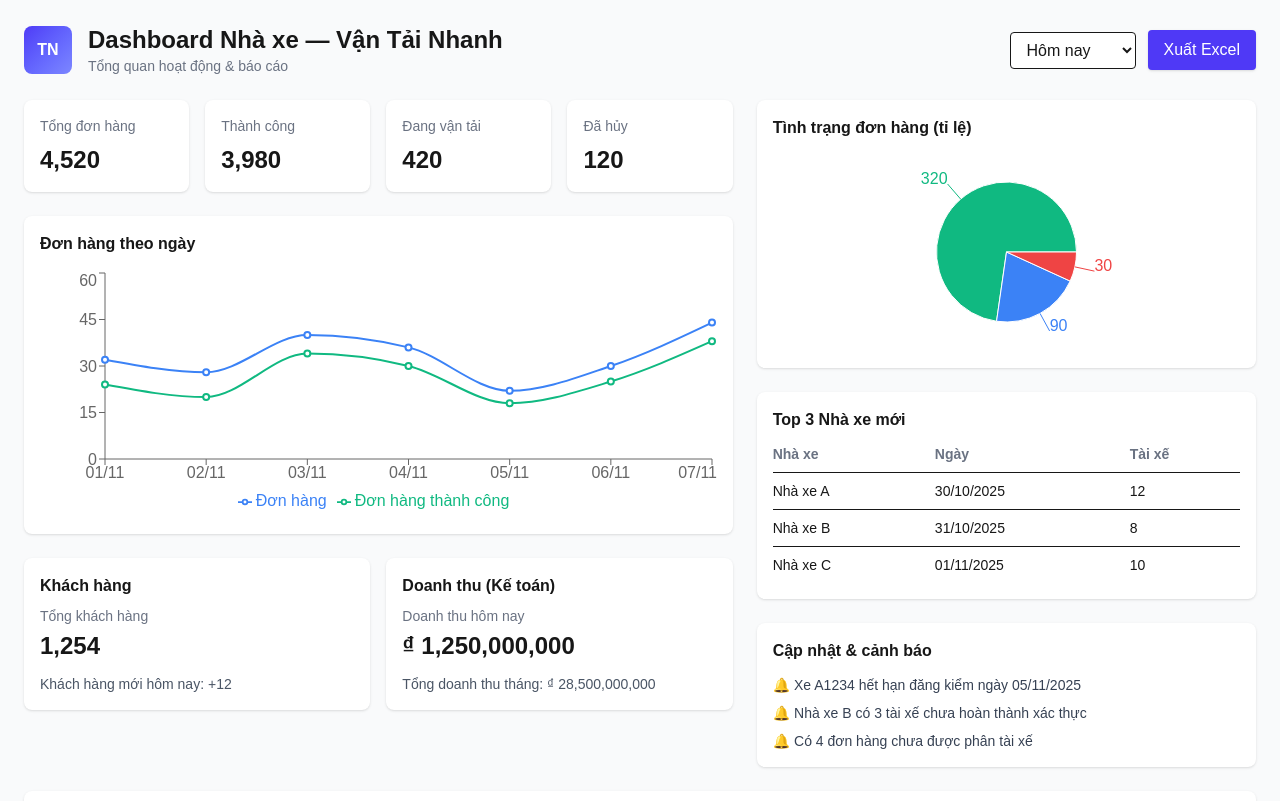
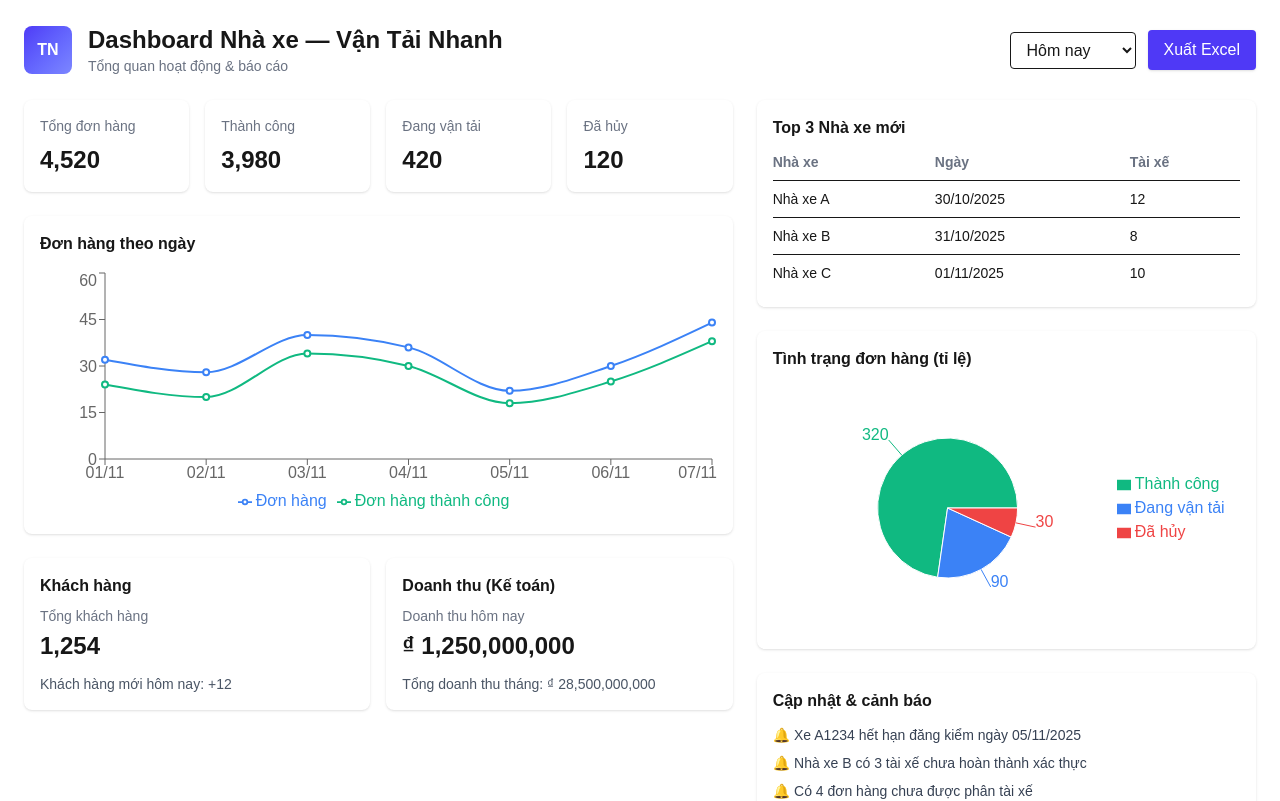
Before and after one commit to Xhoangduy/dashboard, a Next.js app: page / in a window 1280 px wide. Shown: the top 801 px of the page. Built offline with nearby package versions, Linux system fonts and the light colour scheme.

Commit message:
feat: legend

```diff
--- a/src/app/page.tsx
+++ b/src/app/page.tsx
@@ -1,16 +1,16 @@
 "use client";
-import React from "react";
+
 import { LineChart, Line, BarChart, Bar, XAxis, YAxis, Tooltip, Legend, PieChart, Pie, Cell, ResponsiveContainer } from "recharts";
 
 // Dummy data
 const ordersByDay = [
-  { day: "01/11", orders: 32, success: 24, name : 'đơn hàng', successName: 'đơn hàng thành công' },
-  { day: "02/11", orders: 28, success: 20, name : 'đơn hàng', successName: 'đơn hàng thành công' },
-  { day: "03/11", orders: 40, success: 34, name : 'đơn hàng', successName: 'đơn hàng thành công' },
-  { day: "04/11", orders: 36, success: 30, name : 'đơn hàng', successName: 'đơn hàng thành công' },
-  { day: "05/11", orders: 22, success: 18, name : 'đơn hàng', successName: 'đơn hàng thành công' },
-  { day: "06/11", orders: 30, success: 25, name : 'đơn hàng', successName: 'đơn hàng thành công' },
-  { day: "07/11", orders: 44, success: 38, name : 'đơn hàng', successName: 'đơn hàng thành công' },
+  { day: "01/11", orders: 32, success: 24, name: 'đơn hàng', successName: 'đơn hàng thành công' },
+  { day: "02/11", orders: 28, success: 20, name: 'đơn hàng', successName: 'đơn hàng thành công' },
+  { day: "03/11", orders: 40, success: 34, name: 'đơn hàng', successName: 'đơn hàng thành công' },
+  { day: "04/11", orders: 36, success: 30, name: 'đơn hàng', successName: 'đơn hàng thành công' },
+  { day: "05/11", orders: 22, success: 18, name: 'đơn hàng', successName: 'đơn hàng thành công' },
+  { day: "06/11", orders: 30, success: 25, name: 'đơn hàng', successName: 'đơn hàng thành công' },
+  { day: "07/11", orders: 44, success: 38, name: 'đơn hàng', successName: 'đơn hàng thành công' },
 ];
 
 const vehiclesStats = [
@@ -28,10 +28,10 @@ const COLORS = ["#10B981", "#3B82F6", "#EF4444"];
 
 export default function TransportDashboardMockup() {
   return (
-    <div className="min-h-screen bg-gray-50 p-6">
+    <div className="min-h-screen p-6">
       <header className="flex items-center justify-between mb-6">
         <div className="flex items-center gap-4">
-          <div className="w-12 h-12 bg-gradient-to-br from-indigo-600 to-indigo-400 rounded-lg flex items-center justify-center text-white font-bold">TN</div>
+          <div className="w-12 h-12 bg-linear-to-br from-indigo-600 to-indigo-400 rounded-lg flex items-center justify-center text-white font-bold">TN</div>
           <div>
             <h1 className="text-2xl font-semibold">Dashboard Nhà xe — Vận Tải Nhanh</h1>
             <p className="text-sm text-gray-500">Tổng quan hoạt động & báo cáo</p>
@@ -39,7 +39,7 @@ export default function TransportDashboardMockup() {
         </div>
 
         <div className="flex items-center gap-3">
-          <select className="border rounded px-3 py-2 bg-white">
+          <select className="border rounded px-3 py-2">
             <option>Hôm nay</option>
             <option>Tuần này</option>
             <option>Tháng này</option>
@@ -54,25 +54,25 @@ export default function TransportDashboardMockup() {
         {/* Left column: Chủ hàng overview */}
         <section className="col-span-7 space-y-6">
           <div className="grid grid-cols-4 gap-4">
-            <div className="p-4 bg-white rounded-lg shadow">
+            <div className="p-4 rounded-lg shadow">
               <p className="text-sm text-gray-500">Tổng đơn hàng</p>
               <p className="text-2xl font-semibold mt-2">4,520</p>
             </div>
-            <div className="p-4 bg-white rounded-lg shadow">
+            <div className="p-4 rounded-lg shadow">
               <p className="text-sm text-gray-500">Thành công</p>
               <p className="text-2xl font-semibold mt-2">3,980</p>
             </div>
-            <div className="p-4 bg-white rounded-lg shadow">
+            <div className="p-4 rounded-lg shadow">
               <p className="text-sm text-gray-500">Đang vận tải</p>
               <p className="text-2xl font-semibold mt-2">420</p>
             </div>
-            <div className="p-4 bg-white rounded-lg shadow">
+            <div className="p-4 rounded-lg shadow">
               <p className="text-sm text-gray-500">Đã hủy</p>
               <p className="text-2xl font-semibold mt-2">120</p>
             </div>
           </div>
 
-          <div className="p-4 bg-white rounded-lg shadow">
+          <div className="p-4 rounded-lg shadow">
             <h3 className="font-semibold mb-3">Đơn hàng theo ngày</h3>
             <div style={{ width: "100%", height: 250 }}>
               <ResponsiveContainer>
@@ -88,14 +88,14 @@ export default function TransportDashboardMockup() {
             </div>
           </div>
           <div className="grid grid-cols-2 gap-4">
-            <div className="p-4 bg-white rounded-lg shadow">
+            <div className="p-4 rounded-lg shadow">
               <h4 className="font-semibold mb-2">Khách hàng</h4>
               <p className="text-sm text-gray-500">Tổng khách hàng</p>
               <p className="text-2xl font-semibold mt-1">1,254</p>
               <div className="mt-3 text-sm text-gray-600">Khách hàng mới hôm nay: <span className="font-medium">+12</span></div>
             </div>
 
-            <div className="p-4 bg-white rounded-lg shadow">
+            <div className="p-4 rounded-lg shadow">
               <h4 className="font-semibold mb-2">Doanh thu (Kế toán)</h4>
               <p className="text-sm text-gray-500">Doanh thu hôm nay</p>
               <p className="text-2xl font-semibold mt-1">₫ 1,250,000,000</p>
@@ -106,23 +106,7 @@ export default function TransportDashboardMockup() {
 
         {/* Right column: Nhà xe overview */}
         <aside className="col-span-5 space-y-6">
-          <div className="p-4 bg-white rounded-lg shadow">
-            <h3 className="font-semibold mb-3">Tình trạng đơn hàng (tỉ lệ)</h3>
-            <div style={{ width: "100%", height: 200 }}>
-              <ResponsiveContainer>
-                <PieChart>
-                  <Pie data={pieData} dataKey="value" nameKey="name" outerRadius={70} label>
-                    {pieData.map((entry, index) => (
-                      <Cell key={`cell-${index}`} fill={COLORS[index % COLORS.length]} />
-                    ))}
-                  </Pie>
-                  <Tooltip />
-                </PieChart>
-              </ResponsiveContainer>
-            </div>
-          </div>
-
-          <div className="p-4 bg-white rounded-lg shadow">
+          <div className="p-4 rounded-lg shadow">
             <h3 className="font-semibold mb-3">Top 3 Nhà xe mới</h3>
             <table className="w-full text-sm">
               <thead className="text-left text-gray-500">
@@ -152,8 +136,36 @@ export default function TransportDashboardMockup() {
             </table>
           </div>
 
+          <div className="p-4 rounded-lg shadow">
+            <h3 className="font-semibold mb-3">Tình trạng đơn hàng (tỉ lệ)</h3>
+            <div style={{ width: "100%", height: 250 }}>
+              <ResponsiveContainer>
+                <PieChart>
+                  <Pie
+                    data={pieData}
+                    dataKey="value"
+                    nameKey="name"
+                    outerRadius={70}
+                    label
+                  >
+                    {pieData.map((entry, index) => (
+                      <Cell key={`cell-${index}`} fill={COLORS[index % COLORS.length]} />
+                    ))}
+                  </Pie>
+                  <Tooltip />
+                  <Legend
+                    layout="vertical"
+                    verticalAlign="middle"
+                    align="right"
+                  />
+                </PieChart>
+              </ResponsiveContainer>
+            </div>
+          </div>
 
-          <div className="p-4 bg-white rounded-lg shadow">
+
+
+          <div className="p-4 rounded-lg shadow">
             <h3 className="font-semibold mb-3">Cập nhật & cảnh báo</h3>
             <ul className="text-sm text-gray-700 space-y-2">
               <li>🔔 Xe A1234 hết hạn đăng kiểm ngày 05/11/2025</li>
@@ -165,7 +177,7 @@ export default function TransportDashboardMockup() {
 
         {/* Full width: Detailed table or controls */}
         <section className="col-span-12">
-          <div className="p-4 bg-white rounded-lg shadow">
+          <div className="p-4 rounded-lg shadow">
             <h3 className="font-semibold mb-3">Bảng tóm tắt nhà xe - đơn hàng</h3>
             <div className="overflow-x-auto">
               <table className="w-full text-sm">
```
